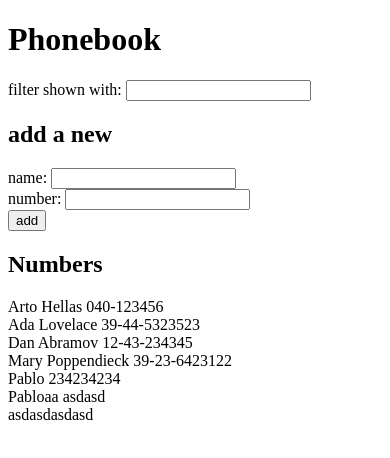
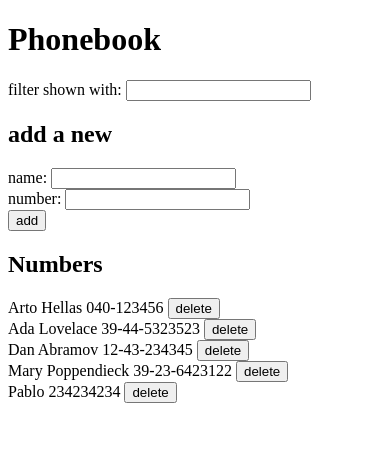
Before and after one commit to PabloRius/FullStackOpen-Helsinki, a React (Vite) app in the folder part2/phonebook/: page / in a window 390 px wide. Shown: the top 458 px of the page. Built offline with nearby package versions, Linux system fonts and the light colour scheme; data requests are answered from the project's data file.

Commit message:
phonebook 2.14

```diff
--- a/part2/phonebook/db.json
+++ b/part2/phonebook/db.json
@@ -24,16 +24,6 @@
       "id": "07bf",
       "name": "Pablo",
       "number": "234234234"
-    },
-    {
-      "id": "c28c",
-      "name": "Pabloaa",
-      "number": "asdasd"
-    },
-    {
-      "id": "ecd5",
-      "name": "asdasdasdasd",
-      "number": ""
     }
   ]
 }
--- a/part2/phonebook/src/App.jsx
+++ b/part2/phonebook/src/App.jsx
@@ -1,6 +1,6 @@
 import { useEffect, useState } from "react";
 
-import { create, exists, getAll } from "./services/persons";
+import { create, exists, getAll, deleteOne } from "./services/persons";
 
 import { PersonForm } from "./components/PersonForm";
 import { Filter } from "./components/Filter";
@@ -61,6 +61,18 @@ const App = () => {
     setNewPhone("");
   };
 
+  const handleDelete = async (id, name) => {
+    const confirmation = window.confirm(`Delete ${name}`);
+
+    if (!confirmation) return;
+    const deleted = await deleteOne(id);
+    if (deleted) {
+      setPersons((prev) => {
+        return prev.filter((person) => person.id !== id);
+      });
+    }
+  };
+
   return (
     <div>
       <h1>Phonebook</h1>
@@ -72,7 +84,7 @@ const App = () => {
         handlePhoneInput={handlePhoneInput}
         newPhone={newPhone}
       />
-      <NumberList persons={filteredPersons} />
+      <NumberList persons={filteredPersons} handleDelete={handleDelete} />
     </div>
   );
 };
--- a/part2/phonebook/src/components/NumbersList.jsx
+++ b/part2/phonebook/src/components/NumbersList.jsx
@@ -1,13 +1,24 @@
 export const NumberList = (props) => {
-  const { persons } = props;
+  const { persons, handleDelete } = props;
+
   return (
     <>
       <h2>Numbers</h2>
-      {persons.map((person) => (
-        <div key={person.name}>
-          {person.name} {person.number}
-        </div>
-      ))}
+      {persons.map((person) => {
+        const { name, number, id } = person;
+        return (
+          <div key={name}>
+            {name} {number}{" "}
+            <button
+              onClick={() => {
+                handleDelete(id, name);
+              }}
+            >
+              delete
+            </button>
+          </div>
+        );
+      })}
     </>
   );
 };
--- a/part2/phonebook/src/services/persons.js
+++ b/part2/phonebook/src/services/persons.js
@@ -21,4 +21,12 @@ const create = async (name, number) => {
   return null;
 };
 
-export { getAll, exists, create };
+const deleteOne = async (id) => {
+  const result = await axios.delete(`${API_ENDPOINT}/${id}`);
+  if (result.status === 200) {
+    return true;
+  }
+  return false;
+};
+
+export { getAll, exists, create, deleteOne };
```
